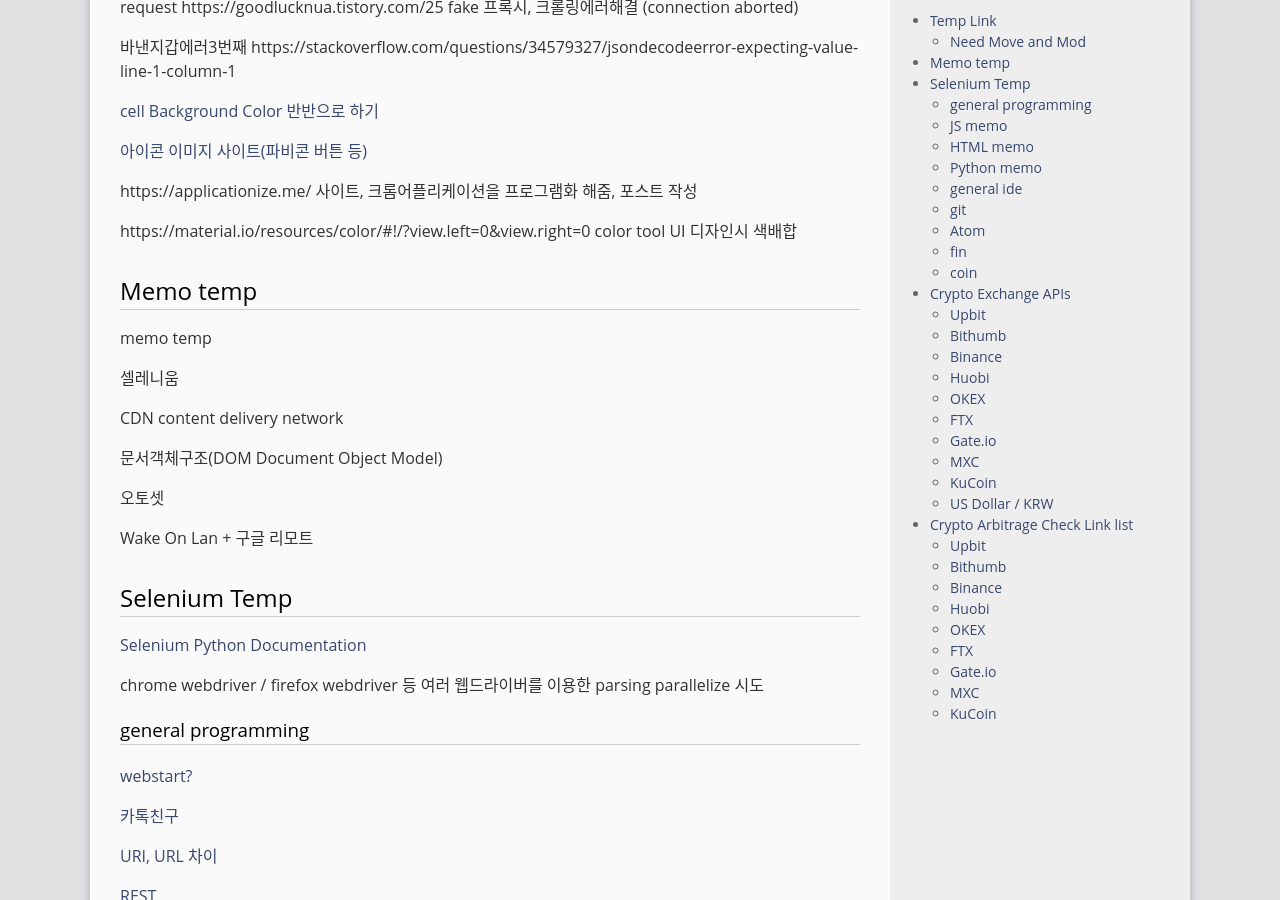
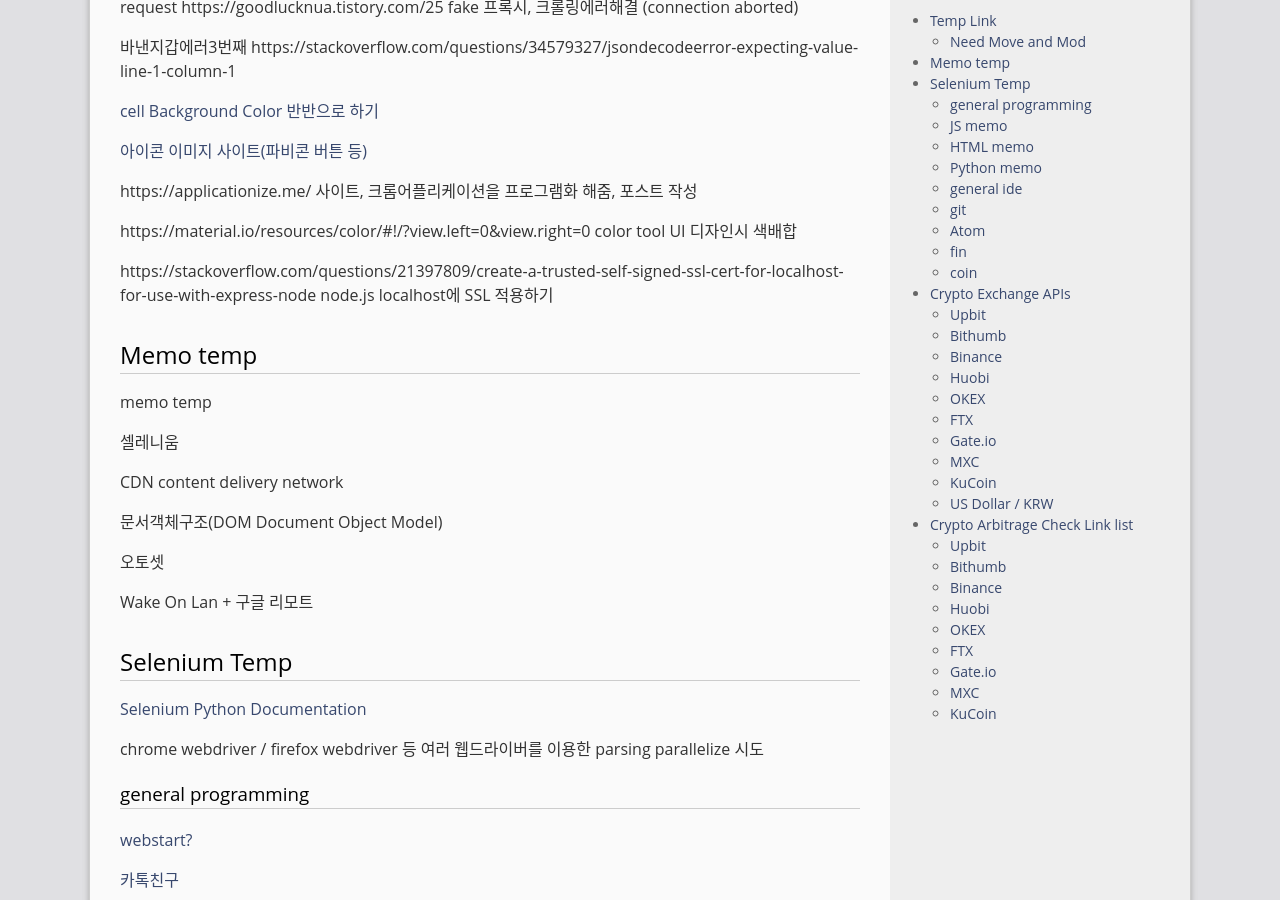
Before and after one commit to gloomydumber/copy, a Jekyll site: the page built from _posts/2020-03-01-TempLink.md, in a window 1280 px wide and 900 px high, scrolled down 2415 px. Built offline with Jekyll 4.4.1, drawn with Linux system fonts in a browser that asks for light colours; comment, search, counter and statistics services are not loaded.

Commit message:
PostModded

```diff
--- a/_posts/2020-03-01-TempLink.md
+++ b/_posts/2020-03-01-TempLink.md
@@ -118,6 +118,8 @@ request https://goodlucknua.tistory.com/25 fake 프록시, 크롤링에러해결
 https://applicationize.me/ 사이트, 크롬어플리케이션을 프로그램화 해줌, 포스트 작성
 
 https://material.io/resources/color/#!/?view.left=0&view.right=0 color tool UI 디자인시 색배합
+
+https://stackoverflow.com/questions/21397809/create-a-trusted-self-signed-ssl-cert-for-localhost-for-use-with-express-node node.js localhost에 SSL 적용하기
 
 ## Memo temp
 
```
Also changed, not shown: _posts/2020-03-21-ajaxStudy.md (+2 -0 lines).
